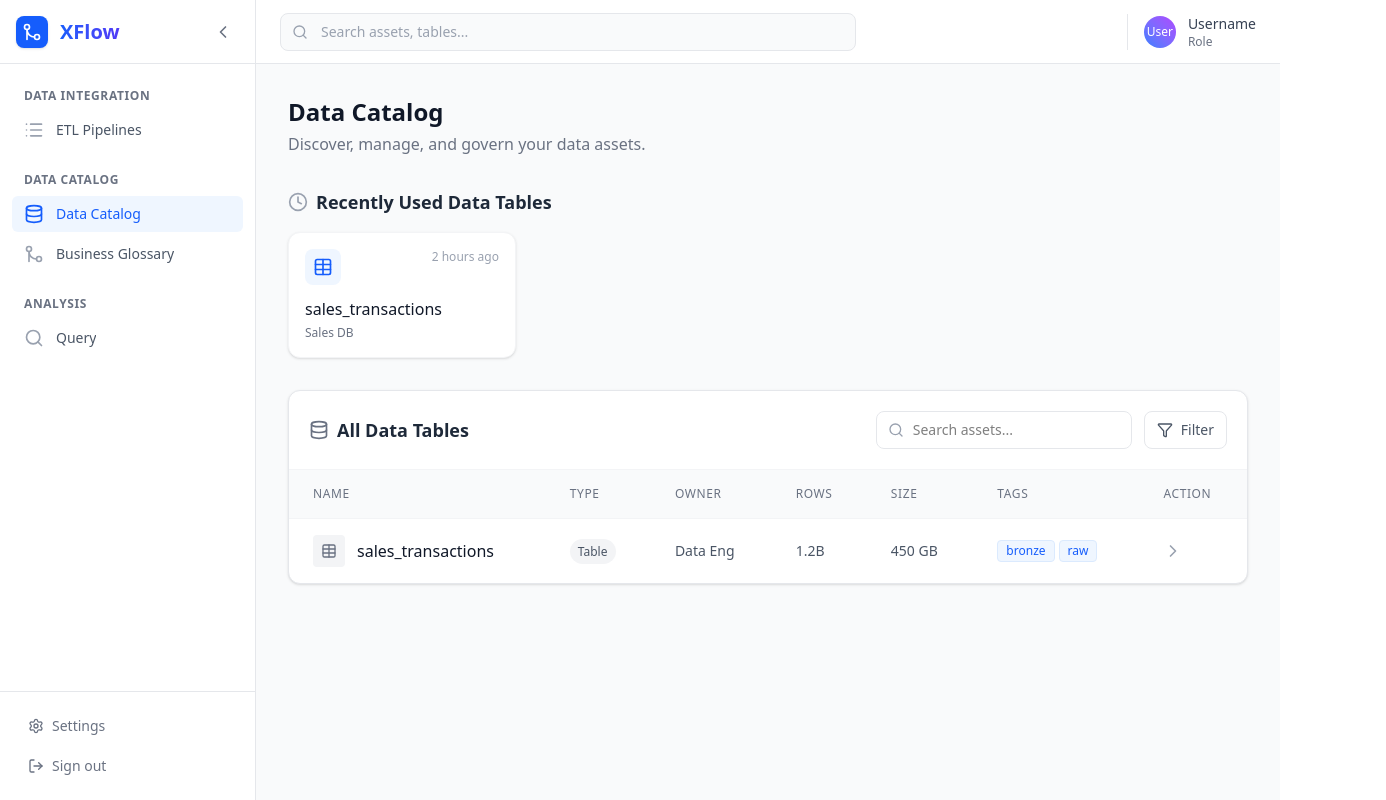
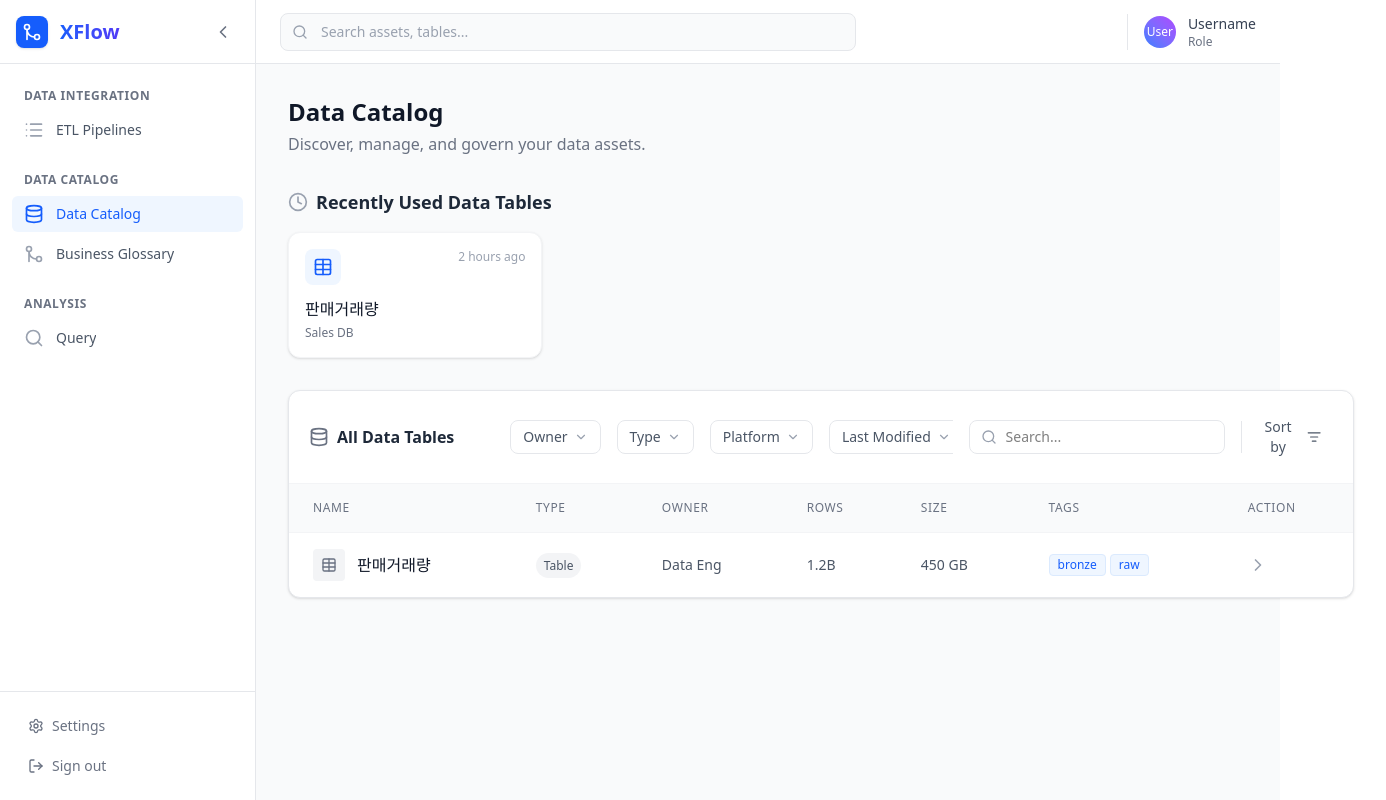
Before and after one commit to kckoh/xflow, a React (Vite) app in the folder frontend/: page /catalog in a window 1280 px wide. Shown: the whole page, 1386 px wide, since content can reach past the window. Built offline with nearby package versions, Linux system fonts and the light colour scheme; sample sign-in values are in the browser's storage.

Commit message:
feat(catalog): add filter dropdowns and sort button to list view

```diff
--- a/frontend/src/pages/catalog/CatalogPage.jsx
+++ b/frontend/src/pages/catalog/CatalogPage.jsx
@@ -6,14 +6,17 @@ import {
     Database,
     Clock,
     ChevronRight,
-    Table as TableIcon
+    Table as TableIcon,
+    ChevronDown,
+    ListFilter
 } from "lucide-react";
+
 //TODO: Replace with actual data
 const recentTables = [
-    { id: "sales_transactions", name: "sales_transactions", type: "table", project: "Sales DB", updated: "2 hours ago" },
+    { id: "sales_transactions", name: "판매거래량", type: "table", project: "Sales DB", updated: "2 hours ago" },
 ];
 const allTables = [
-    { id: "sales_transactions", name: "sales_transactions", type: "Table", owner: "Data Eng", rows: "1.2B", size: "450 GB", tags: ["bronze", "raw"] },
+    { id: "sales_transactions", name: "판매거래량", type: "Table", owner: "Data Eng", rows: "1.2B", size: "450 GB", tags: ["bronze", "raw"] },
 ];
 
 export default function CatalogPage() {
@@ -69,26 +72,41 @@ export default function CatalogPage() {
             {/* 2. All Data Tables (Bottom Section with Search/Filter) */}
             <section className="bg-white rounded-xl shadow-sm border border-gray-200 overflow-hidden">
                 {/* Toolbar */}
-                <div className="p-5 border-b border-gray-100 flex flex-col sm:flex-row sm:items-center justify-between gap-4">
-                    <h2 className="text-lg font-semibold text-gray-800 flex items-center">
-                        <Database className="w-5 h-5 mr-2 text-gray-500" />
-                        All Data Tables
-                    </h2>
+                <div className="p-5 border-b border-gray-100 flex flex-col md:flex-row md:items-center justify-between gap-4">
 
+                    {/* Left: Filters */}
+                    <div className="flex items-center gap-4 overflow-x-auto pb-2 md:pb-0 hide-scrollbar">
+                        {/* Title mostly for semantics, but we can make it smaller or remove if filters take space. Keeping it standard. */}
+                        {/* Alternatively, filters replace the title or sit below it. Let's put filters on the left as requested. */}
+                        <div className="flex items-center gap-2 mr-2">
+                            <Database className="w-5 h-5 text-gray-500" />
+                            <span className="font-semibold text-gray-800 whitespace-nowrap">All Data Tables</span>
+                        </div>
+                        <div className="h-6 w-px bg-gray-200 mx-2 hidden md:block"></div>
+                        {/* Filter Dropdowns */}
+                        <FilterDropdown label="Owner" />
+                        <FilterDropdown label="Type" />
+                        <FilterDropdown label="Platform" />
+                        <FilterDropdown label="Last Modified" />
+                    </div>
+                    {/* Right: Search & Sort */}
                     <div className="flex items-center space-x-3">
                         <div className="relative">
                             <Search className="absolute left-3 top-1/2 -translate-y-1/2 w-4 h-4 text-gray-400" />
                             <input
                                 type="text"
-                                placeholder="Search assets..."
+                                placeholder="Search..."
                                 value={searchTerm}
                                 onChange={(e) => setSearchTerm(e.target.value)}
-                                className="pl-9 pr-4 py-2 border border-gray-200 rounded-lg text-sm focus:ring-2 focus:ring-blue-500 focus:border-blue-500 outline-none w-64"
+                                className="pl-9 pr-4 py-1.5 border border-gray-200 rounded-lg text-sm focus:ring-2 focus:ring-blue-500 focus:border-blue-500 outline-none w-48 sm:w-64"
                             />
                         </div>
-                        <button className="flex items-center px-3 py-2 border border-gray-200 rounded-lg text-sm text-gray-600 hover:bg-gray-50">
-                            <Filter className="w-4 h-4 mr-2" />
-                            Filter
+
+                        <div className="h-8 w-px bg-gray-200 mx-1"></div>
+
+                        <button className="flex items-center gap-2 px-3 py-1.5 text-sm font-medium text-gray-600 hover:bg-gray-50 rounded-lg transition-colors">
+                            <span>Sort by</span>
+                            <ListFilter className="w-4 h-4" />
                         </button>
                     </div>
                 </div>
@@ -157,3 +175,12 @@ export default function CatalogPage() {
         </div>
     );
 }
+
+function FilterDropdown({ label }) {
+    return (
+        <button className="flex items-center gap-1.5 px-3 py-1.5 text-sm font-medium text-gray-600 bg-white border border-gray-200 rounded-lg hover:bg-gray-50 hover:border-gray-300 transition-all whitespace-nowrap">
+            {label}
+            <ChevronDown className="w-3.5 h-3.5 text-gray-400" />
+        </button>
+    );
+}
```
